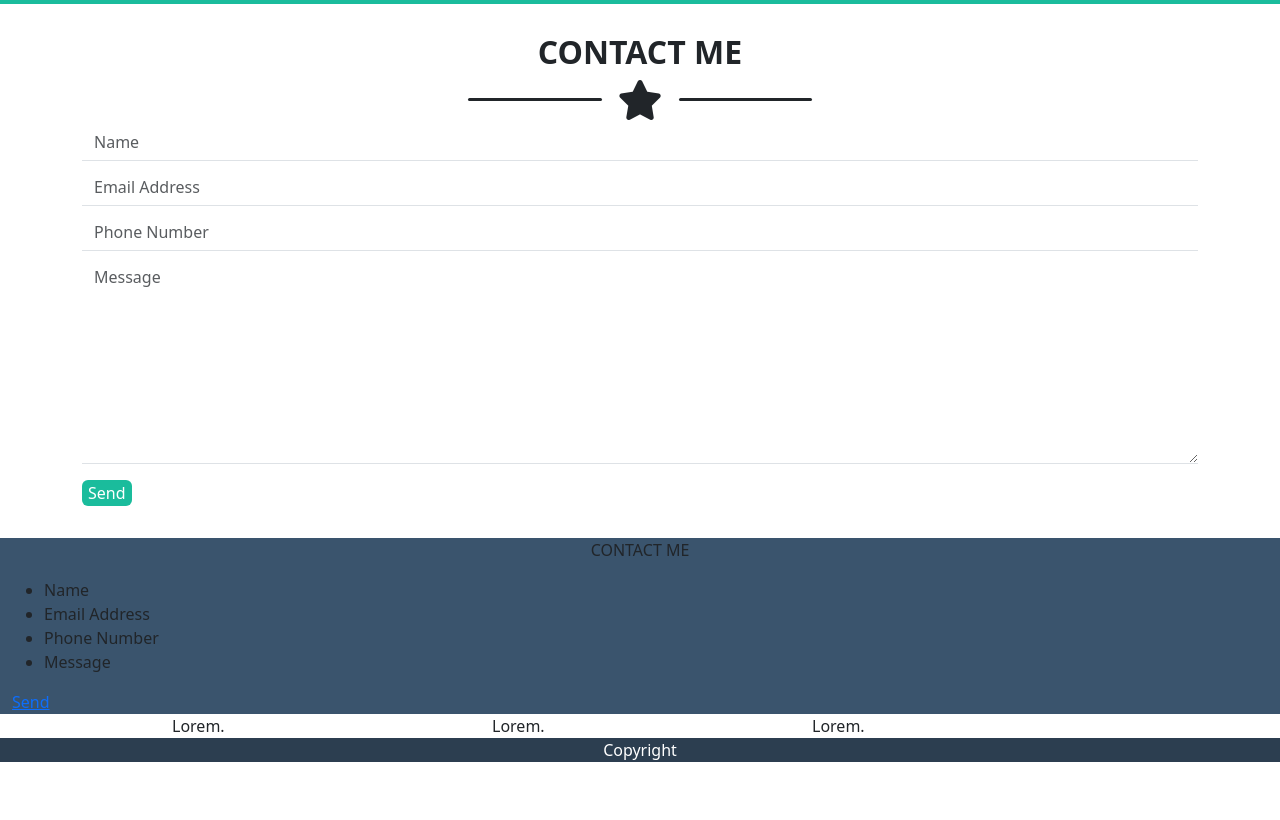
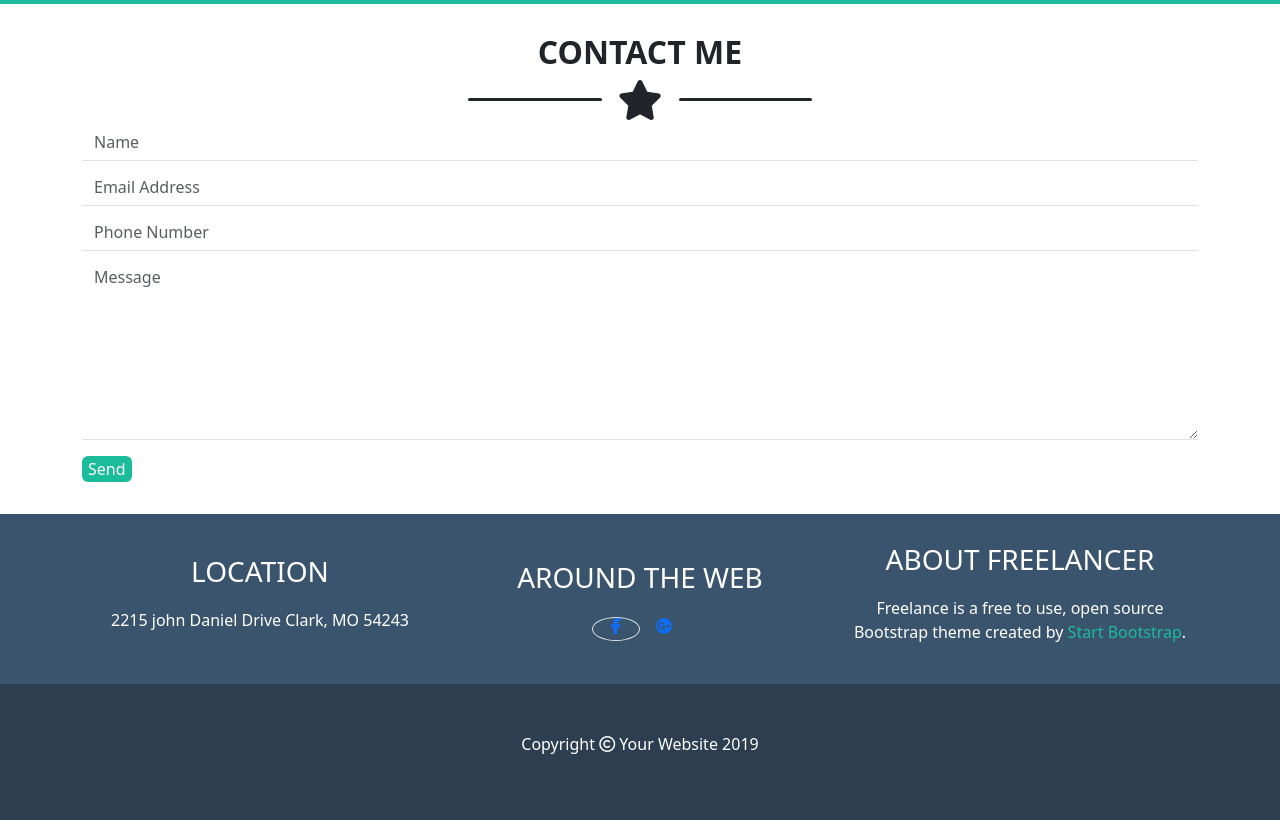
Before and after one commit to Carlo-Adile/html-css-bootstrap-freelancer, a plain HTML site: page index.html in a window 1280 px wide. Shown: the part 1670-2490 px from the top of the page. Before the commit the page ends 2448 px from the top, so only its background shows below. Drawn offline with nearby package versions, Linux system fonts and the light colour scheme.

Commit message:
add footer style

```diff
--- a/assets/css/style.css
+++ b/assets/css/style.css
@@ -17,6 +17,18 @@
     background-color: var(--primary);
 }
 
+.text_primary{
+    color:var(--primary);
+}
+
+/* main section background color */
+section:nth-child(odd){
+    background-color: var(--primary);
+}
+
+section:nth-child(5){
+    background-color: var(--dark);
+}
 
 /* jumbotron section */
 .avatar_img{
@@ -24,7 +36,7 @@
     height:300px;
 }
 
-.star_object::before, .star_object::after{
+.ms_star::before, .ms_star::after{
     content:'';
     height:3px;
     width:12%;
@@ -33,33 +45,7 @@
     margin:0 1rem 0 1rem;
 }
 
-
-/* fix from here */
-/***********************************************
-site main
-************************************************/
-#site_main{
-    width:100%;
+.ms_social{
+    width:3rem;
+    height:1.5rem;
 }
-
-section:nth-child(odd){
-    background-color: var(--primary);
-}
-
-main > .container-fluid:nth-child(5){
-    background-color: var(--dark);
-}
-
-/***********************************************
-site footer
-************************************************/
-#site_footer{
-    width:100%;
-    background-color: var(--darkest);
-    color:White;
-}
-
-
-/***********************************************
-media queries
-************************************************/
--- a/index.html
+++ b/index.html
@@ -55,7 +55,7 @@
               </p>
             </div>
             <!-- star icon -->
-            <div class="col-12 star_object fs-1 d-flex text-white align-items-center justify-content-center py-1">
+            <div class="col-12 ms_star fs-1 d-flex text-white align-items-center justify-content-center py-1">
               <i class="fa-solid fa-star"></i>
             </div>
             <div class="col-12 text-center text-white text-uppercase fs-5 py-2">
@@ -75,7 +75,7 @@
                 portfolio
               </p>
             </div>
-            <div class="col-12 star_object fs-1 d-flex align-items-center justify-content-center pb-3">
+            <div class="col-12 ms_star fs-1 d-flex align-items-center justify-content-center pb-3">
               <i class="fa-solid fa-star"></i>
             </div>
             <!-- cards -->
@@ -111,7 +111,7 @@
                 about
               </p>
             </div>
-            <div class="col-12 py-1 star_object fs-1 d-flex text-white align-items-center justify-content-center">
+            <div class="col-12 py-1 ms_star fs-1 d-flex text-white align-items-center justify-content-center">
               <i class="fa-solid fa-star"></i>
             </div>
             <div class="col-10 col-md-5">
@@ -144,7 +144,7 @@
                 contact me
               </p>
             </div>
-            <div class="col-12 py-1 star_object fs-1 d-flex align-items-center justify-content-center">
+            <div class="col-12 py-1 ms_star fs-1 d-flex align-items-center justify-content-center">
               <i class="fa-solid fa-star"></i>
             </div>
           </div>
@@ -154,7 +154,7 @@
                 <input type="text" placeholder="Name" class="form-control border-0 border-bottom rounded-0 mb-2">
                 <input type="email" placeholder="Email Address" class="form-control border-0 border-bottom rounded-0 mb-2">
                 <input type="number" placeholder="Phone Number" class="form-control border-0 border-bottom rounded-0 mb-2">
-                <textarea name="" id="" cols="30" rows="8" placeholder="Message" class="form-control border-0 border-bottom rounded-0 mb-2"></textarea>
+                <textarea name="" id="" cols="20" rows="7" placeholder="Message" class="form-control border-0 border-bottom rounded-0 mb-2"></textarea>
                 <button type="submit" class="rounded bg_primary border-0 text-white my-2">Send</button>
               </div>
             </form>
@@ -162,48 +162,56 @@
         </div>
       </section>
 
+      <!-- Info -->
+      <section>
+        <div class="container py-4">
+          <div class="row align-items-center text-center text-white">
+            <div class="col-12 col-md-4">
+              <p class="fs-3 text-uppercase">
+                location
+              </p>
+              <p>
+                2215 john Daniel Drive Clark, MO 54243
+              </p>
+            </div>
+            <div class="col-12 col-md-4">
+              <p class="fs-3 text-uppercase">
+                around the web
+              </p>
+              <div class="d-flex align-items-center justify-content-center">
+                <a href=""><i class="ms_social fa-brands fa-facebook-f border rounded-circle"></i></a>
+                <a href=""><i class="ms_social fa-brands fa-google-plus"></i></a>
+
+                <!--
+                  <div class="social-icon d-flex m-2 border rounded-circle">
+                <a href="#" class="text-white text-decoration-none">
+                  <i class="fa-brands fa-facebook-f"></i>
+                </a>
+              </div> -->
+              </div>
+            </div>
+            <div class="col-12 col-md-4">
+              <p class="fs-3 text-uppercase">
+                about freelancer
+              </p>
+              <p class="">
+                Freelance is a free to use, open source Bootstrap theme created by <span class="text_primary">Start Bootstrap</span>.
+              </p>
+            </div>
+          </div>
+        </div>
+      </section>
 
 
 
-      <div class="container-fluid">
-        <div class="row">
-          <div class="col text-center debug">
-            <p>CONTACT ME</p>
-          </div>
-          <div>
-            <ul>
-              <li>Name</li>
-              <li>Email Address</li>
-              <li>Phone Number</li>
-              <li>Message</li>
-            </ul>
-          </div>
-          <div>
-            <a href="">
-              Send
-            </a>
-          </div>
-        </div>
-      </div>
 
-      <div class="container-fluid">
-        <div class="row align-center justify-content-center">
-          <div class="col-12 col-md-3 debug">
-            Lorem.
-          </div>
-          <div class="col-12 col-md-3 debug">
-            Lorem.
-          </div>
-          <div class="col-12 col-md-3 debug">
-            Lorem.
-          </div>
-        </div>
-      </div>
+
     </main>
-    <footer id="site_footer" class="debug text-center align-items-center">
-      <div>
-        <p>
-          Copyright
+
+    <footer id="site_footer" class="bg_darkest text-center align-items-center">
+      <div class="container py-5">
+        <p class="text-white">
+          Copyright <i class="fa-regular fa-copyright"></i> Your Website 2019
         </p>
       </div>
     </footer>
```
